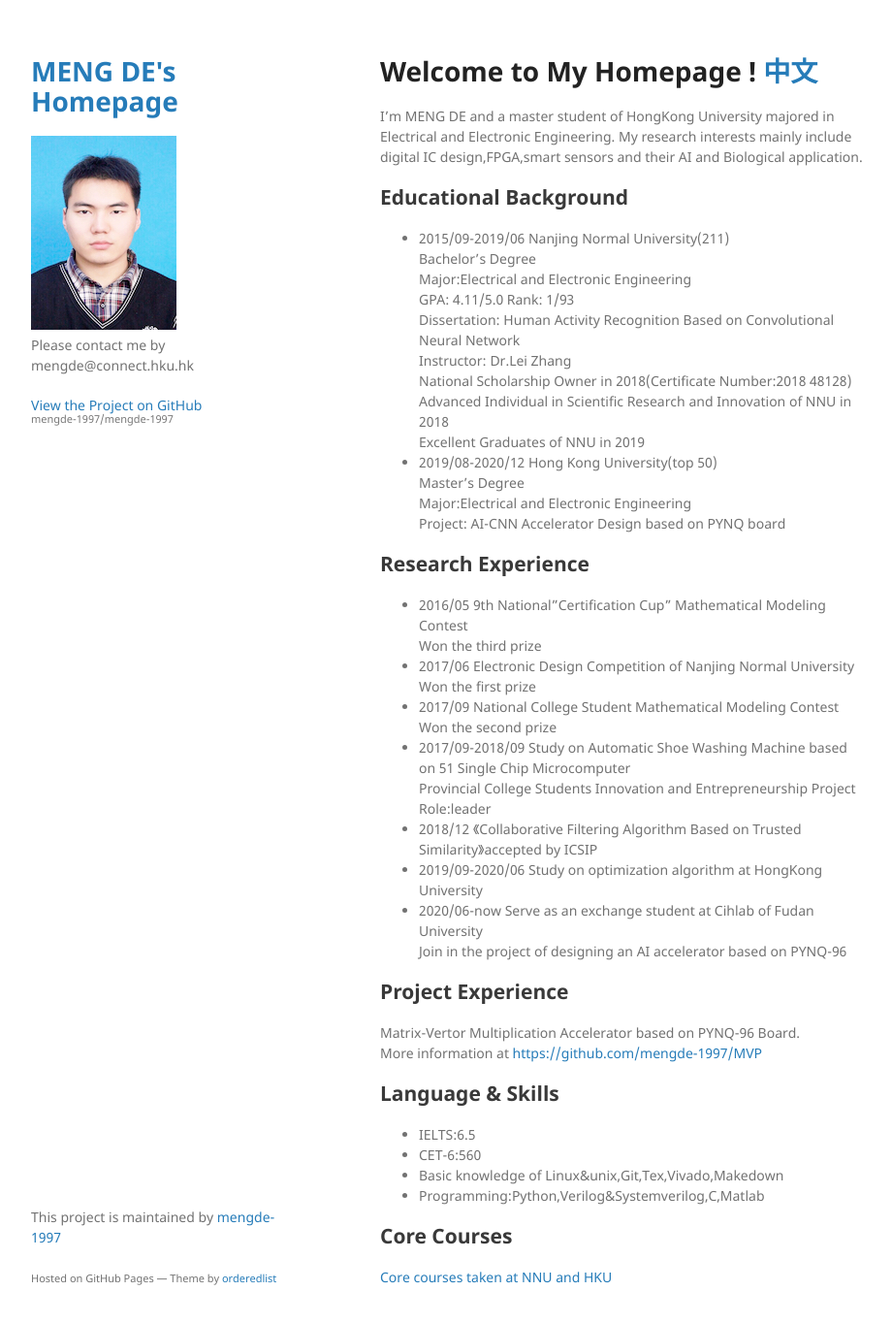
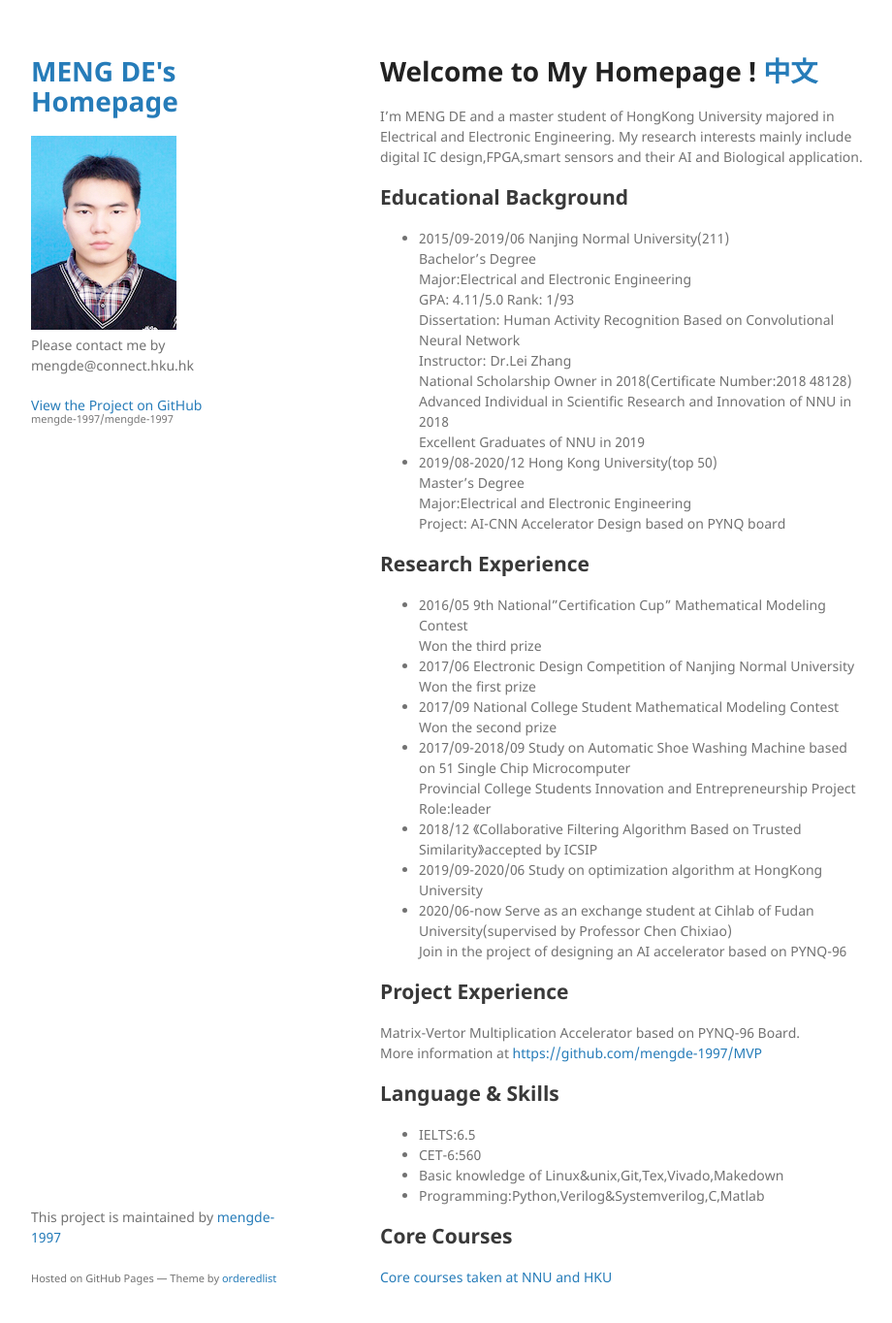
Before and after one commit to mengde-1997/mengde-1997, a Jekyll site: the page built from index.md, in a window 1280 px wide and 1397 px high. Shown: the top 1364 px of the window at 97% size, without its empty margins (178-1098 px from the left). Built offline with Jekyll 4.4.1, drawn with Linux system fonts in a browser that asks for light colours; our own code applies the rules of GitHub Pages for plain Markdown files.

Commit message:
Update index.md

```diff
--- a/index.md
+++ b/index.md
@@ -34,7 +34,7 @@ My research interests mainly include digital IC design,FPGA,smart sensors and th
   Role:leader<br />
 * 2018/12 《Collaborative Filtering Algorithm Based on Trusted Similarity》accepted by ICSIP<br />
 * 2019/09-2020/06  Study on optimization algorithm at HongKong University<br />
-* 2020/06-now  Serve as an exchange student at Cihlab of Fudan University<br />
+* 2020/06-now  Serve as an exchange student at Cihlab of Fudan University(supervised by Professor Chen Chixiao)<br />
   Join in the project of designing an AI accelerator based on PYNQ-96<br />
 
 ## Project Experience
```
